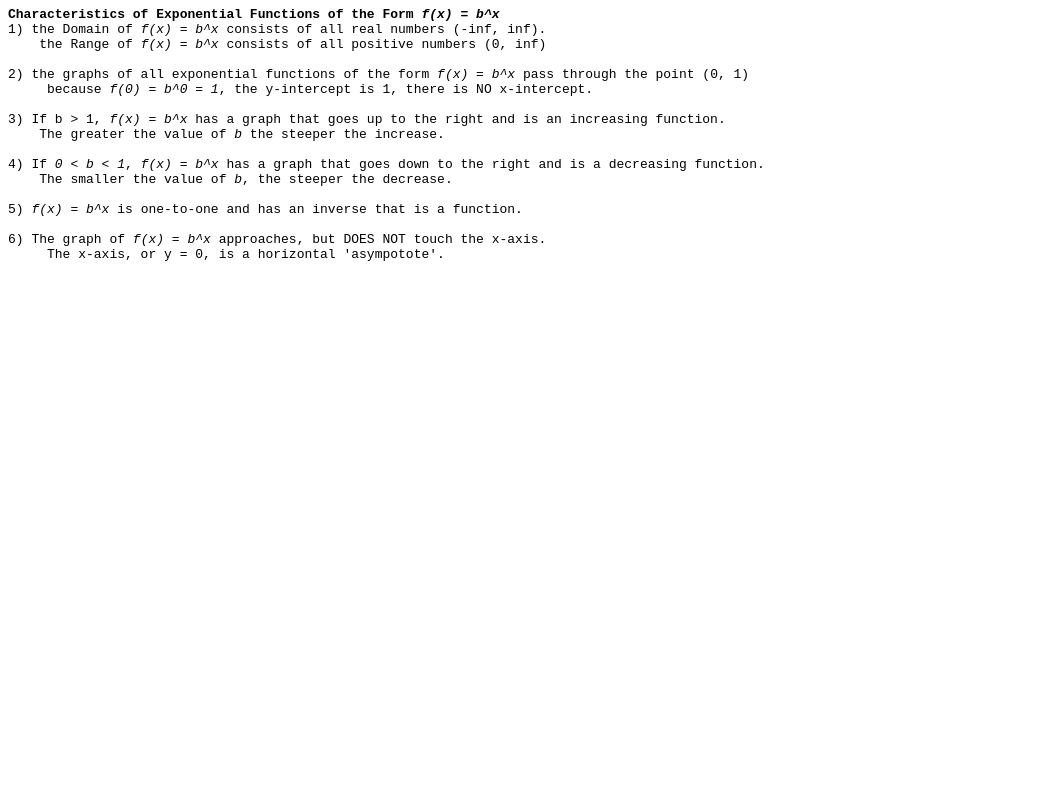
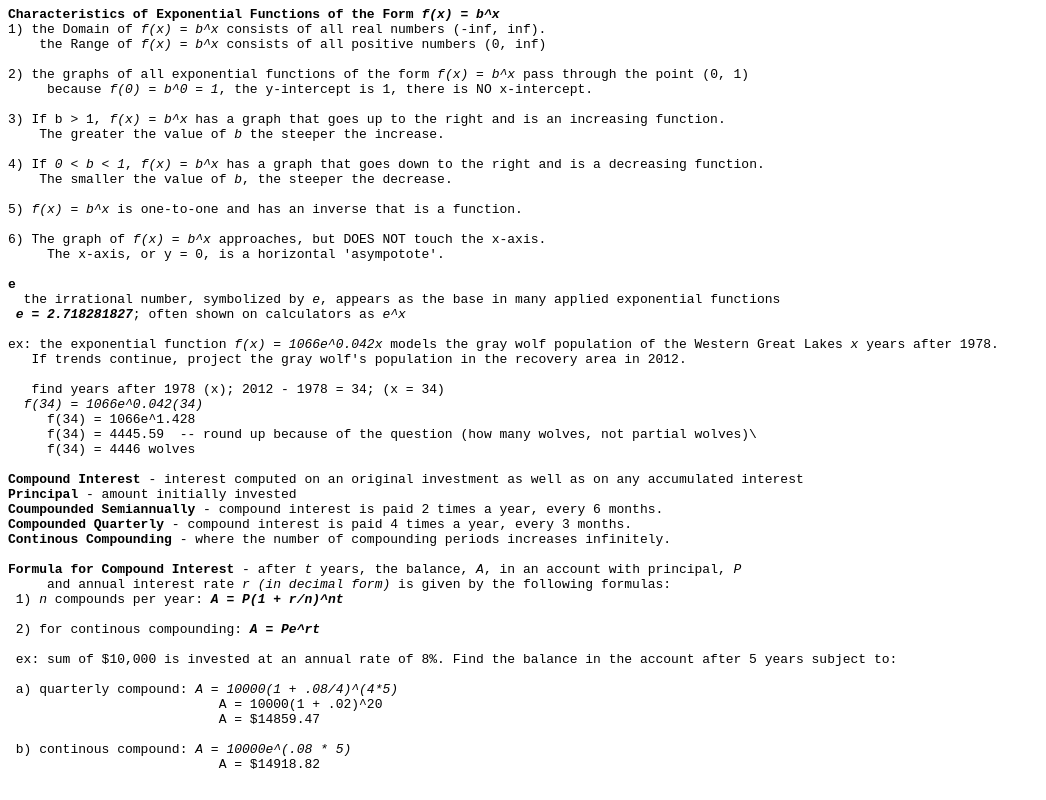
Before and after one commit to Ploppa-Smurph/math102, a plain HTML site: page wk08/index.html in a window 1280 px wide. Shown: the part 1830-2630 px from the top of the page, without its empty margins (0-1046 px from the left). Before the commit the page ends 2135 px from the top, so only its background shows below. Drawn offline with Linux system fonts and the light colour scheme.

Commit message:
working on math 04.01

```diff
--- a/wk08/index.html
+++ b/wk08/index.html
@@ -137,6 +137,39 @@
 6) The graph of <i>f(x) = b^x</i> approaches, but DOES NOT touch the x-axis.
      The x-axis, or y = 0, is a horizontal 'asympotote'.
 
+<b>e</b>
+  the irrational number, symbolized by <i>e</i>, appears as the base in many applied exponential functions
+ <b><i>e = 2.718281827</i></b>; often shown on calculators as <i>e^x</i>
+
+ex: the exponential function <i>f(x) = 1066e^0.042x</i> models the gray wolf population of the Western Great Lakes <i>x</i> years after 1978.
+   If trends continue, project the gray wolf's population in the recovery area in 2012.
+
+   find years after 1978 (x); 2012 - 1978 = 34; (x = 34)
+  <i>f(34) = 1066e^0.042(34)</i>
+     f(34) = 1066e^1.428
+     f(34) = 4445.59  -- round up because of the question (how many wolves, not partial wolves)\
+     f(34) = 4446 wolves
+
+<b>Compound Interest</b> - interest computed on an original investment as well as on any accumulated interest
+<b>Principal</b> - amount initially invested
+<b>Coumpounded Semiannually</b> - compound interest is paid 2 times a year, every 6 months.
+<b>Compounded Quarterly</b> - compound interest is paid 4 times a year, every 3 months.
+<b>Continous Compounding</b> - where the number of compounding periods increases infinitely.
+
+<b>Formula for Compound Interest</b> - after <i>t</i> years, the balance, <i>A</i>, in an account with principal, <i>P</i>
+     and annual interest rate <i>r (in decimal form)</i> is given by the following formulas:
+ 1) <i>n</i> compounds per year: <b><i>A = P(1 + r/n)^nt</i></b>
+
+ 2) for continous compounding: <b><i>A = Pe^rt</i></b>
+
+ ex: sum of $10,000 is invested at an annual rate of 8%. Find the balance in the account after 5 years subject to:
+
+ a) quarterly compound: <i>A = 10000(1 + .08/4)^(4*5)</i>
+                           A = 10000(1 + .02)^20
+                           A = $14859.47
+
+ b) continous compound: <i>A = 10000e^(.08 * 5)</i>
+                           A = $14918.82
 
 </pre>
 </body>
```
